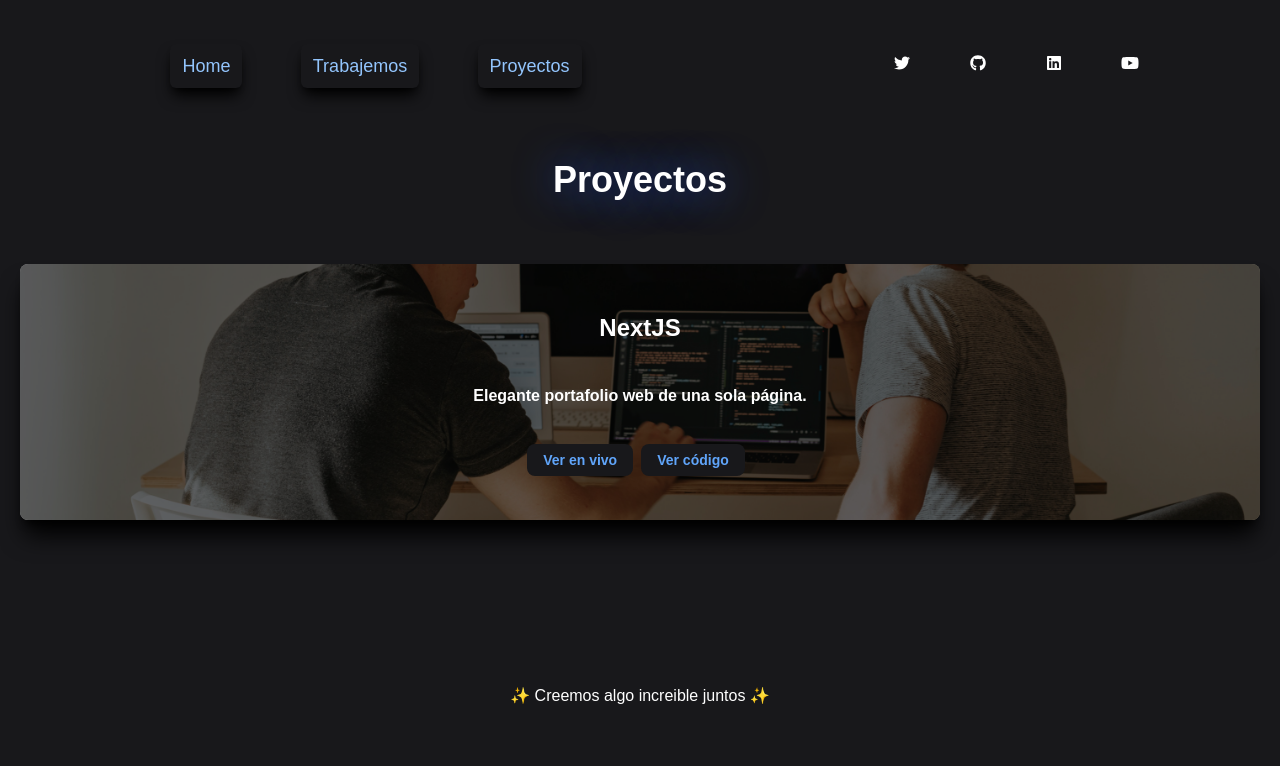
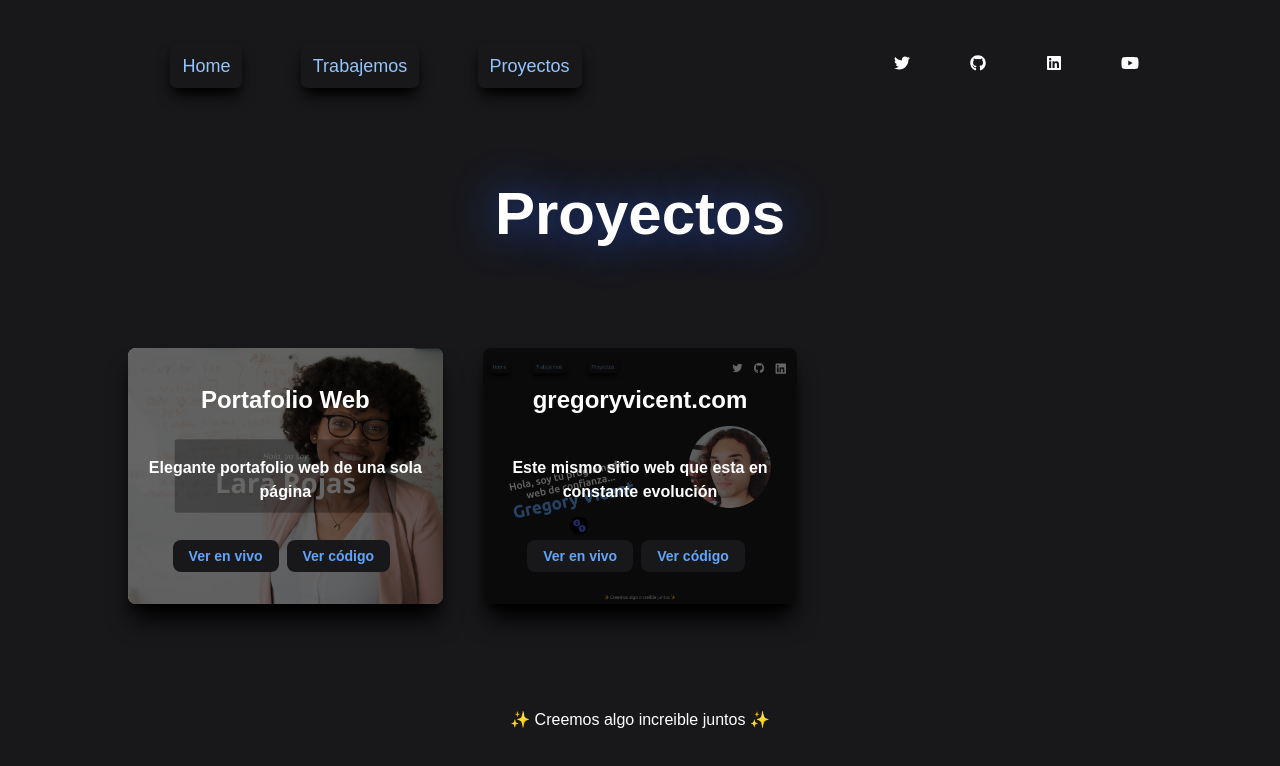
Before and after one commit to gregoryvicent/gregoryvicent.com.v2, a Next.js app: page /proyectos in a window 1280 px wide. Shown: the top 766 px of the page. Built offline with nearby package versions, Linux system fonts and the light colour scheme; a web font is replaced by a local one.

Commit message:
Finished v0.2.0

```diff
--- a/app/proyectos/page.tsx
+++ b/app/proyectos/page.tsx
@@ -1,19 +1,27 @@
 import styles from '@/public/css/proyectos.module.css'
 import CardProjects from '@/components/CardProjects'
 
-import imageProject1 from '@/public/images/trabajemosimage1.jpg'
+import imageProject1 from '@/public/images/jpg/project1.png'
+import imageProject2 from '@/public/images/jpg/project2.png'
 
 export default function Proyectos() {
   return (
     <section className="my-10 min-h-[59vh]">
-      <h1 className={`text-center text-4xl font-bold ${styles.textShadow}`}>Proyectos</h1>
-      <div className="mx-5 mt-16">
+      <h1 className={`text-center text-4xl font-bold ${styles.textShadow} sm:text-6xl sm:mt-16`}>Proyectos</h1>
+      <div className="grid grid-cols-1 mx-8 mt-16 sm:mx-32 md:mx-20 md:grid-cols-2 md:gap-x-10 lg:mx-32 xl:grid-cols-3">
         <CardProjects
           img={ imageProject1 }
-          name="NextJS"
-          description="Elegante portafolio web de una sola página."
+          name="Portafolio Web"
+          description="Elegante portafolio web de una sola página"
           liveUrl="https://wondrous-bubblegum-0561fe.netlify.app/"
-          githubUrl=""
+          githubUrl="https://github.com/gregoryvicent/website-template01-singlepage"
+        />
+        <CardProjects
+          img={ imageProject2 }
+          name="gregoryvicent.com"
+          description="Este mismo sitio web que esta en constante evolución"
+          liveUrl="https://gregoryvicent.com/"
+          githubUrl="https://github.com/gregoryvicent/gregoryvicent.com.v2"
         />
       </div>
     </section>
--- a/components/CardProjects/index.tsx
+++ b/components/CardProjects/index.tsx
@@ -10,7 +10,7 @@ type CardProjectsProps = {
 
 const CardProjects: React.FC<CardProjectsProps> = ({ img, name, description, liveUrl, githubUrl }) => {
   return (
-    <article>
+    <article className="my-10 max-w-md mx-auto">
       <div className="relative rounded-lg shadow-xl shadow-black">
         <Image src={img} alt={name} className="w-full h-64 object-cover rounded-lg"/>
         <div className="absolute top-0 left-0 w-full h-full bg-black bg-opacity-60 rounded-lg flex items-center justify-center">
```
Also changed, not shown: public/images/jpg/project1.png (added), public/images/jpg/project2.png (added).
